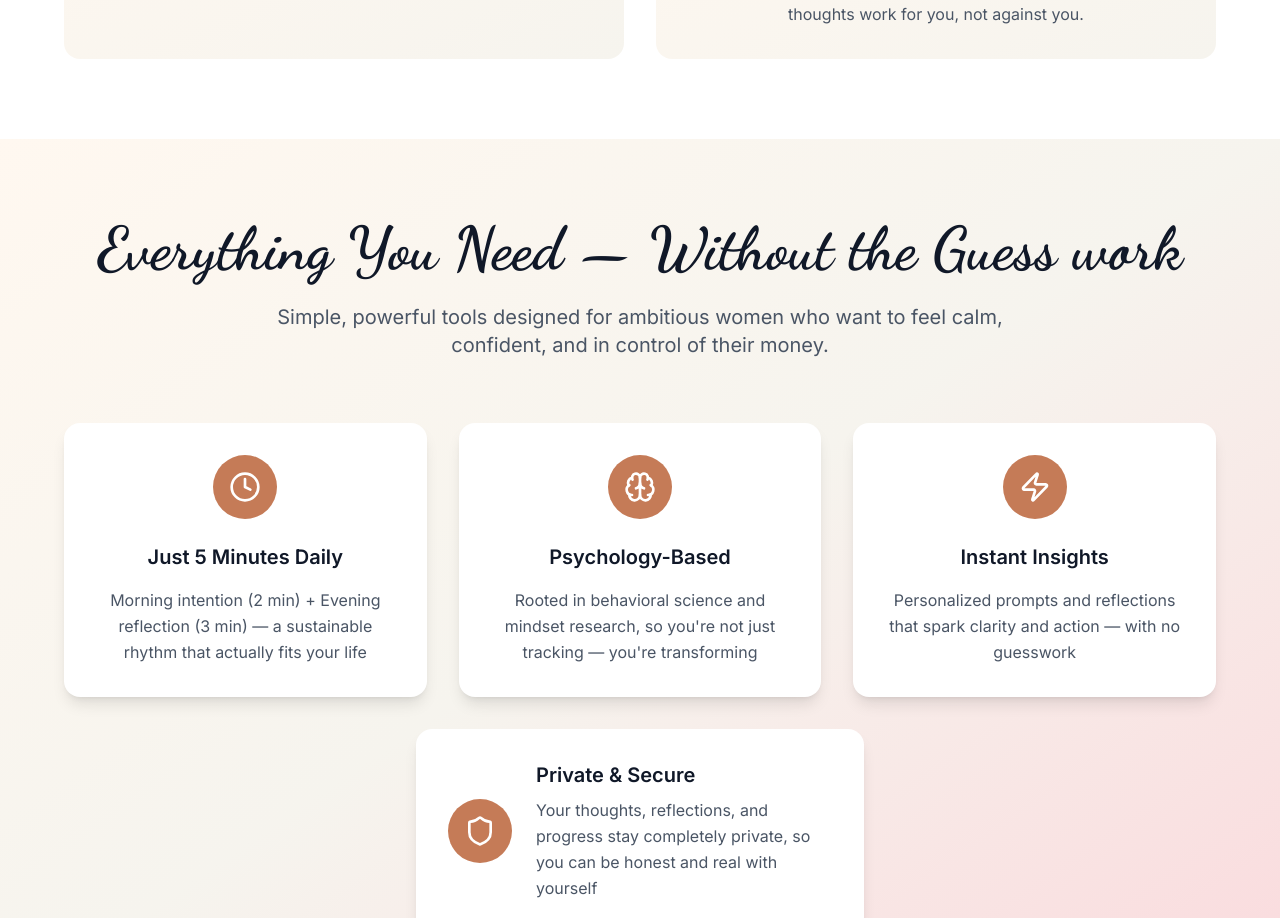
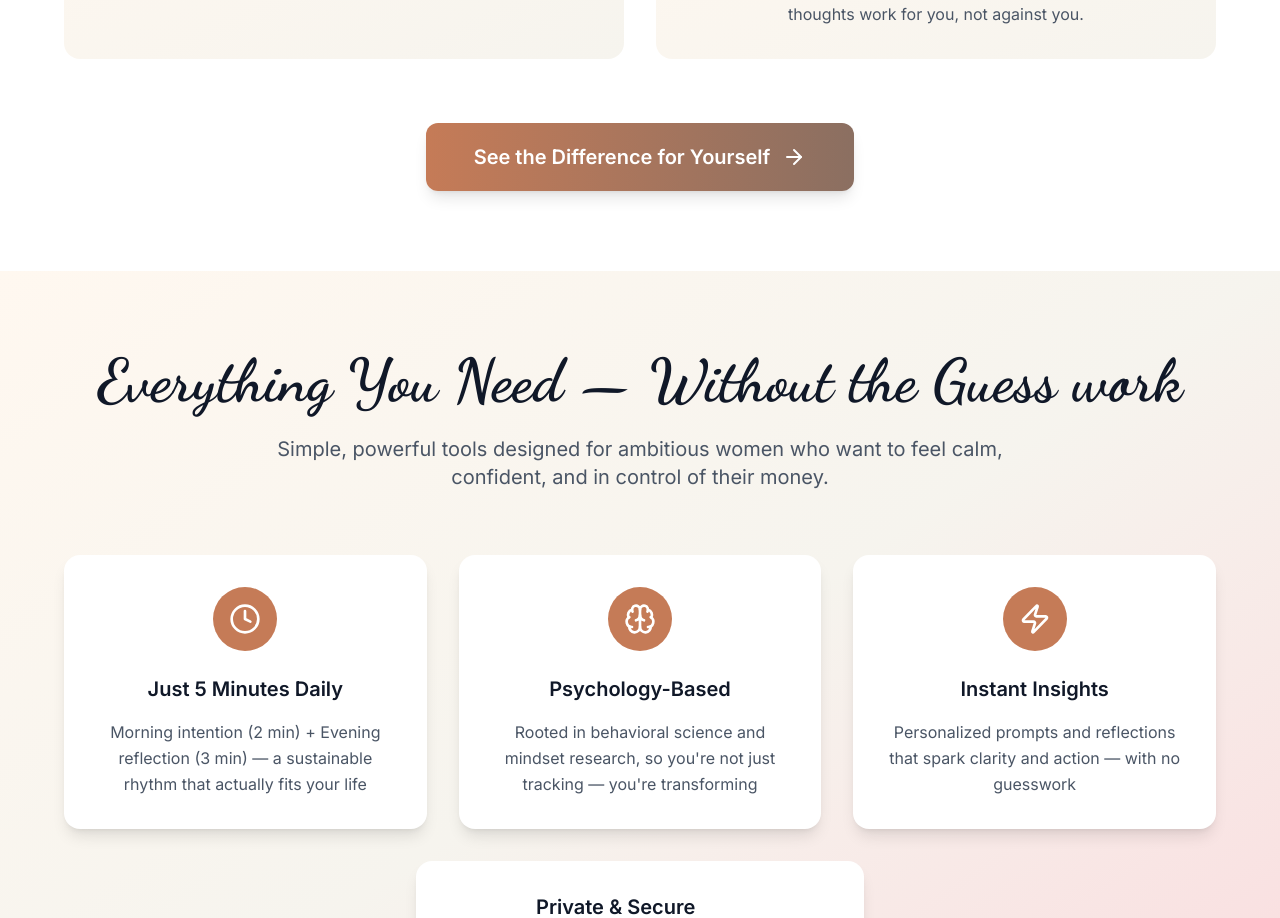
Before and after one commit to carolynjones73-create/mindful-landing, a React (Vite) app: page / in a window 1280 px wide. Shown: the part 4231-5149 px from the top of the page. Built offline with nearby package versions, Linux system fonts and the light colour scheme; no server answers.

Commit message:
Add CTA button to Benefits section

```diff
--- a/src/components/landing/LandingPage.tsx
+++ b/src/components/landing/LandingPage.tsx
@@ -365,6 +365,16 @@ export default function LandingPage({ onGetStarted }: LandingPageProps) {
               );
             })}
           </div>
+
+          <div className="text-center mt-16">
+            <button
+              onClick={onGetStarted}
+              className="bg-gradient-to-r from-soft-clay to-muted-taupe text-white px-12 py-5 rounded-xl font-semibold text-xl hover:from-muted-taupe hover:to-soft-clay transition-all duration-200 shadow-lg hover:shadow-xl flex items-center gap-3 mx-auto"
+            >
+              See the Difference for Yourself
+              <ArrowRight className="w-6 h-6" />
+            </button>
+          </div>
         </div>
       </section>
 
```
